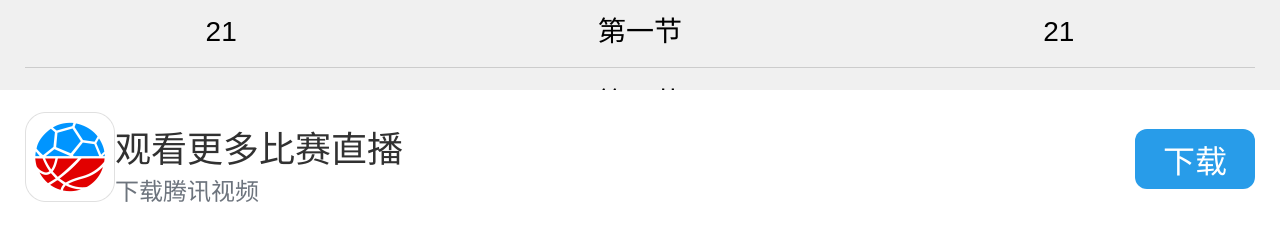
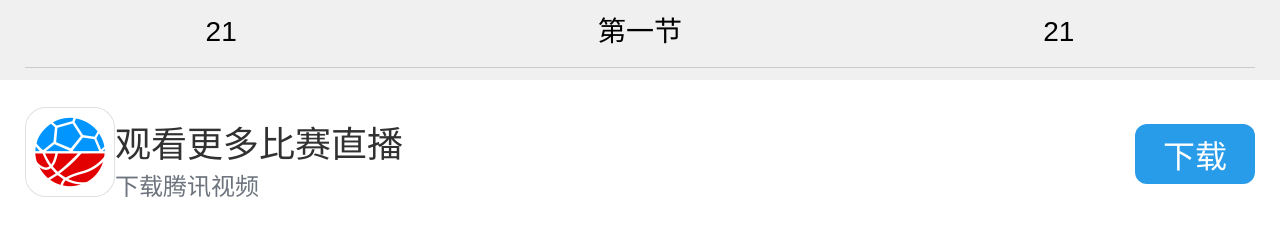
Before and after one commit to yangxw2015/webApp, a plain HTML site: page index.html in a window 1280 px wide. Shown: the part 573-800 px from the top of the page. Drawn offline with Linux system fonts and the light colour scheme.

Commit message:
init repository

```diff
--- a/css/style.css
+++ b/css/style.css
@@ -236,11 +236,13 @@ footer{
     left: 0;
     bottom: 0;
     width: 100%;
+    padding: 0.25rem 0;
     background: white;
 }
 footer section{
+    position: relative;
+    padding: 0 0.25rem;
     overflow: hidden;
-    padding: 0.2rem 0.25rem;
     display: flex;
     -webkit-display: flex;
     flex-flow: row nowrap;
@@ -251,7 +253,10 @@ footer section{
     -webkit-align-items: center;
 }
 footer dl{
-    width: 60%;
+    /*position: absolute;
+    left: 0;
+    top: 0;*/
+    width: 80%;
     overflow: hidden;
 }
 footer dl dt{
@@ -274,6 +279,9 @@ footer dl dd:nth-of-type(2){
     color: #6d747d;
 }
 footer button{
+    /*position: absolute;
+    right: 0;
+    top: 0;*/
     display: block;
     width: 1.2rem;
     height: 0.6rem;
```
